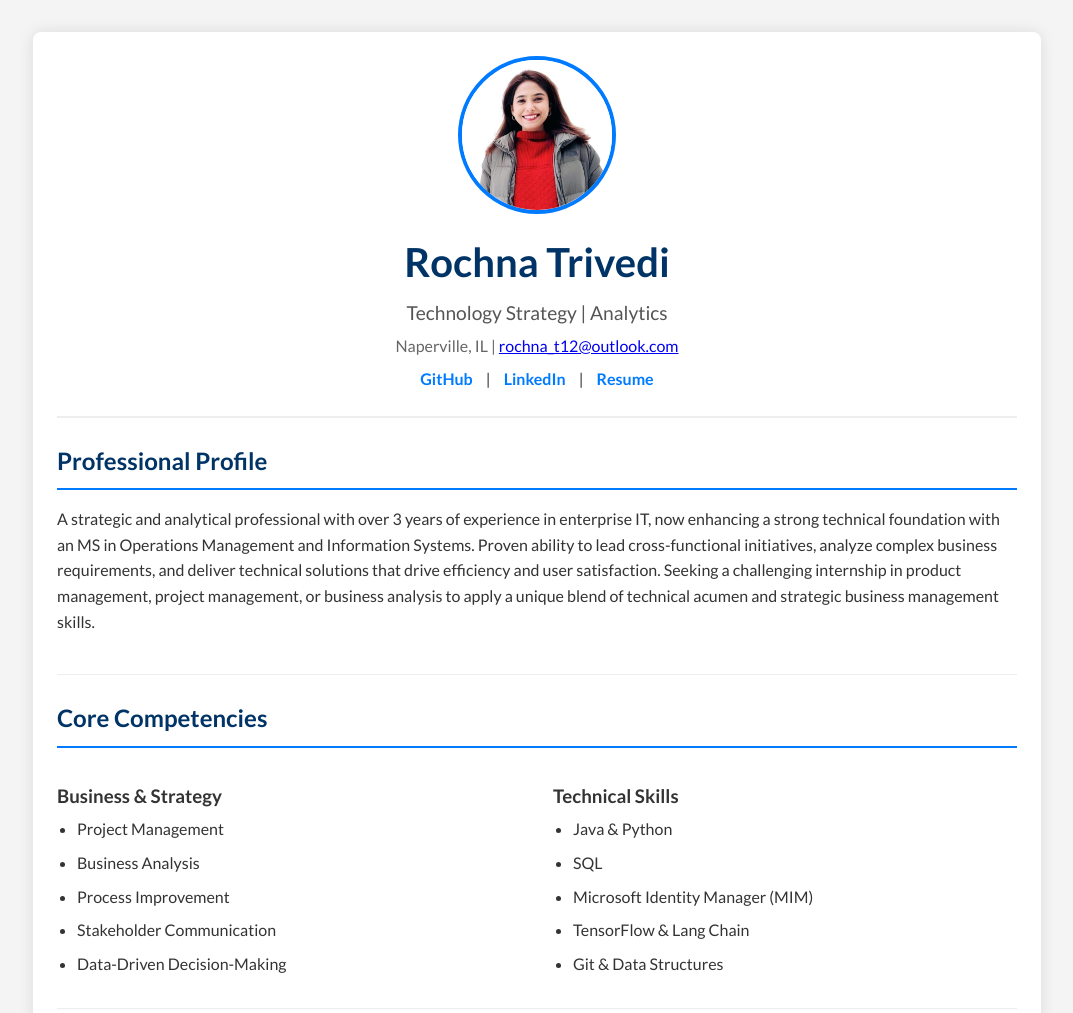
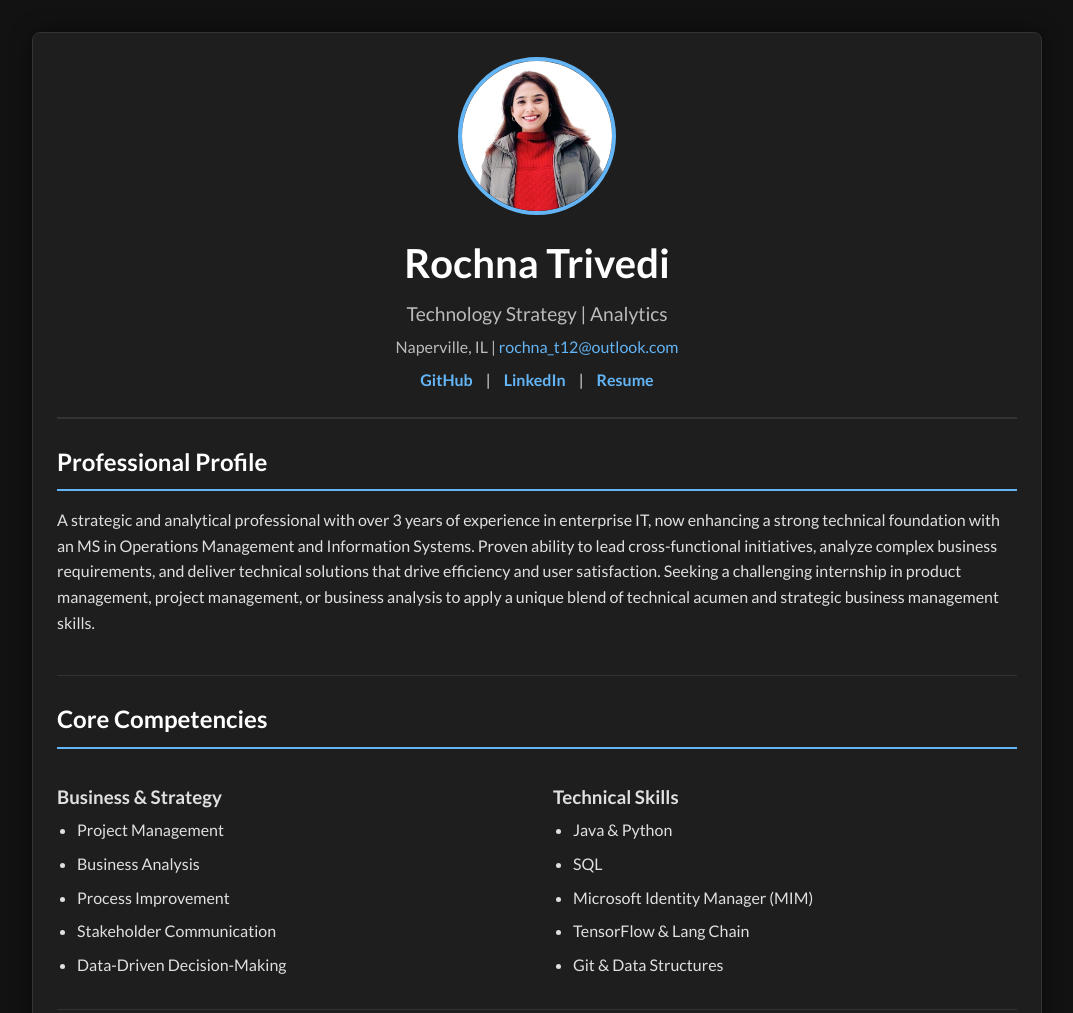
Before and after one commit to rochna-trivedi/rochna-trivedi.github.io, a plain HTML site: page index.html in a window 1280 px wide. Shown: the top 1013 px of the page, without its empty margins (103-1176 px from the left). Drawn offline with Linux system fonts and the light colour scheme.

Commit message:
Update style.css

```diff
--- a/style.css
+++ b/style.css
@@ -4,8 +4,8 @@ body {
     line-height: 1.6;
     margin: 0;
     padding: 0;
-    background-color: #f4f4f4;
-    color: #333;
+    background-color: #121212;
+    color: #e0e0e0;
 }
 
 /* Main Container */
@@ -13,16 +13,17 @@ body {
     max-width: 960px;
     margin: 2rem auto;
     padding: 1.5rem;
-    background: #fff;
-    box-shadow: 0 0 15px rgba(0,0,0,0.1);
+    background: #1e1e1e;
+    box-shadow: 0 0 20px rgba(0,0,0,0.5);
     border-radius: 8px;
+    border: 1px solid #333;
 }
 
 /* Header & Profile Picture */
 header {
     text-align: center;
     padding-bottom: 1.5rem;
-    border-bottom: 2px solid #eee;
+    border-bottom: 2px solid #333;
 }
 
 .header-content {
@@ -36,44 +37,53 @@ header {
     height: 150px;
     border-radius: 50%;
     object-fit: cover;
-    border: 4px solid #007bff;
+    border: 4px solid #64b5f6;
     margin-bottom: 1rem;
 }
 
 h1 {
     margin: 0;
     font-size: 2.5rem;
-    color: #003366;
+    color: #ffffff;
 }
 
 .tagline {
     font-size: 1.2rem;
-    color: #555;
+    color: #bbbbbb;
     margin: 0.25rem 0;
 }
 
 .contact-info {
     font-size: 1rem;
-    color: #666;
+    color: #bbbbbb;
     margin-bottom: 0.5rem;
+}
+
+/* Adjust link color for readability in dark mode */
+.contact-info a {
+    color: #64b5f6;
+    text-decoration: none;
+}
+.contact-info a:hover {
+    text-decoration: underline;
 }
 
 .social-links a {
     text-decoration: none;
-    color: #007bff;
+    color: #64b5f6;
     margin: 0 10px;
     font-weight: bold;
     transition: color 0.3s ease;
 }
 
 .social-links a:hover {
-    color: #0056b3;
+    color: #90caf9;
 }
 
 /* Section Styling */
 section {
     padding: 1.5rem 0;
-    border-bottom: 1px solid #eee;
+    border-bottom: 1px solid #333;
 }
 
 section:last-of-type {
@@ -81,9 +91,9 @@ section:last-of-type {
 }
 
 h2 {
-    color: #003366;
+    color: #ffffff;
     margin-top: 0;
-    border-bottom: 2px solid #007bff;
+    border-bottom: 2px solid #64b5f6;
     padding-bottom: 0.5rem;
     margin-bottom: 1rem;
 }
@@ -96,7 +106,7 @@ h2 {
 }
 
 .skill-category h3 {
-    color: #333;
+    color: #e0e0e0;
     font-weight: bold;
 }
 
@@ -117,12 +127,12 @@ h2 {
 
 h3 {
     margin-bottom: 0.25rem;
-    color: #0056b3;
+    color: #90caf9;
 }
 
 .job-info {
     font-style: italic;
-    color: #555;
+    color: #aaaaaa;
     margin-top: 0;
 }
 
@@ -140,7 +150,7 @@ footer {
     padding-top: 1.5rem;
     margin-top: 1rem;
     font-size: 0.9rem;
-    color: #777;
+    color: #888888;
 }
 
 /* Responsive Design for Mobile */
```
